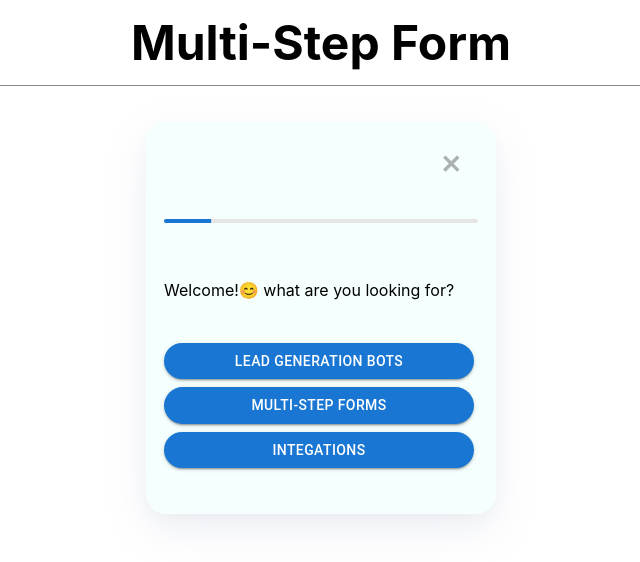
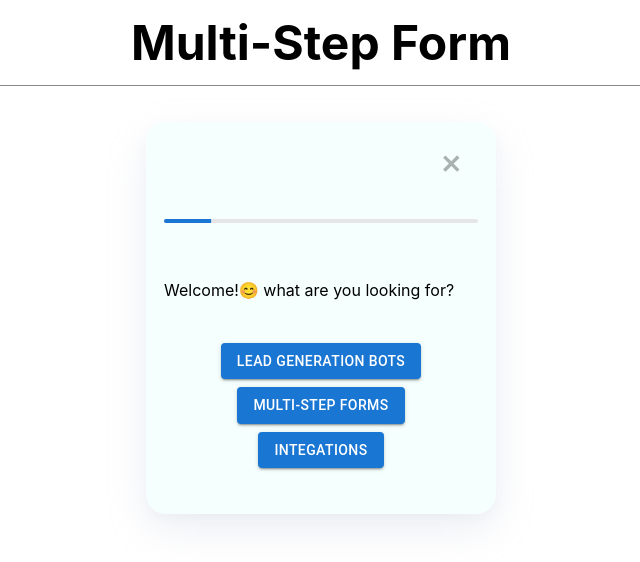
Before and after one commit to Parultholia/hacktoberfest-2022, a Next.js app: page / in a window 1280 px wide. Shown: the top 562 px of the page, without its empty margins (319-959 px from the left). Built offline with nearby package versions, Linux system fonts and the light colour scheme.

Commit message:
Align the button to Center

```diff
--- a/src/components/buttons/CustomBtn/styles.ts
+++ b/src/components/buttons/CustomBtn/styles.ts
@@ -4,12 +4,13 @@ const styles: {
   [key: string]: SxProps;
 } = {
   btn: {
-    width: "310px",
+    // width: "310px",
     display: "flex",
-    justifyContent: "center",
-    alignItems: "center",
-    borderRadius: "20px",
+    justifyContent: "end",
+    // alignItems: "center",
+    // borderRadius: "20px",
     backgroundColor: "#8A2BE2",
+    margin: "0 auto",
   },
 };
 
```
